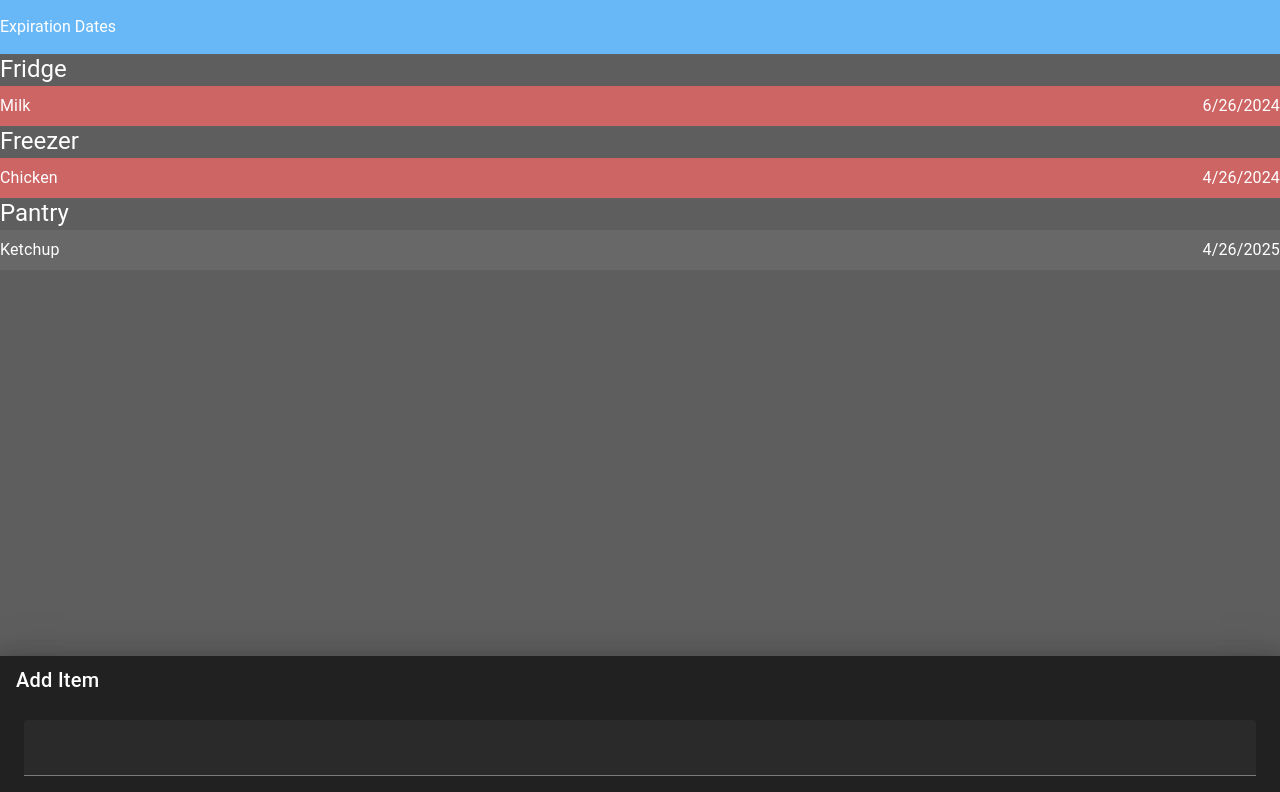
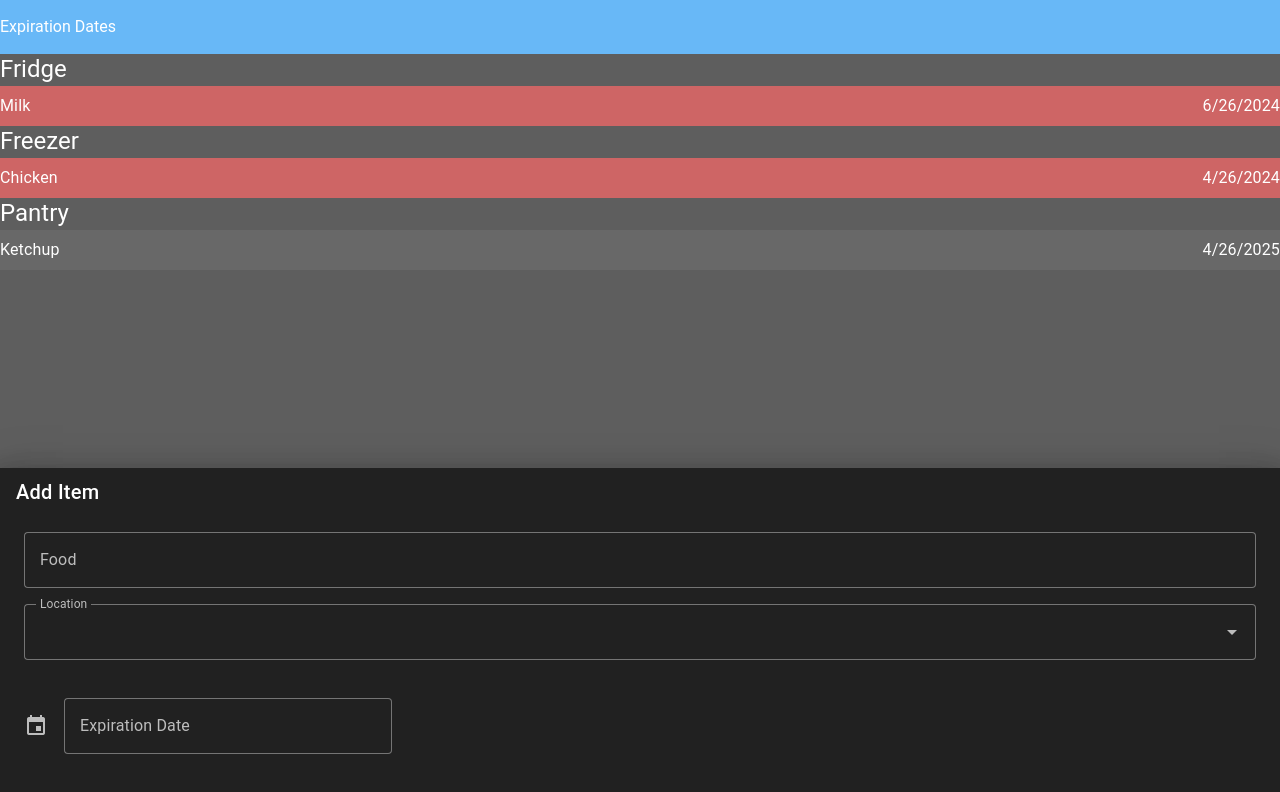
Before and after one commit to waseber/expiration-dates, a Vue app: page / in a window 1280 px wide. Both pictures are taken after a click on the button 1224 px from the left and 760 px from the top of the page. Shown: the top 792 px of the page. Built offline with nearby package versions, Linux system fonts and the light colour scheme.

Commit message:
upgrades vuetify. Adds form elements

```diff
--- a/package.json
+++ b/package.json
@@ -12,7 +12,7 @@
     "core-js": "^3.34.0",
     "roboto-fontface": "*",
     "vue": "^3.4.0",
-    "vuetify": "^3.5.0"
+    "vuetify": "^3.6.0"
   },
   "devDependencies": {
     "@vitejs/plugin-vue": "^5.0.4",
--- a/src/components/AddItem.vue
+++ b/src/components/AddItem.vue
@@ -22,10 +22,26 @@ const formData = ref({ item: "", location: "" });
       <v-card-text>
         <v-form>
           <v-text-field
-            v-model="formData.item"
+            v-model="formData.food"
+            variant="outlined"
+            label="Food"
             hide-details
             required
+            class="mb-4"
           ></v-text-field>
+          <v-select
+            v-model="formData.location"
+            label="Location"
+            :items="['Freezer', 'Fridge', 'Pantry']"
+            variant="outlined"
+            class="mb-4"
+          ></v-select>
+          <v-date-input
+            v-model="formData.expirationDate"
+            label="Expiration Date"
+            max-width="368"
+            variant="outlined"
+          ></v-date-input>
         </v-form>
       </v-card-text>
     </v-card>
--- a/src/components/ItemsList.vue
+++ b/src/components/ItemsList.vue
@@ -34,7 +34,7 @@ const colorFormat = (date) => {
     <template v-for="(item, iIdx) in g?.items" :key="iIdx">
       <v-list :bg-color="colorFormat(item.expirationDate)">
         <v-list-item-title class="d-flex text-capitalize"
-          >{{ item.item }} <v-spacer /><span
+          >{{ item.food }} <v-spacer /><span
             v-html="formatDate(item.expirationDate)"
           ></span
         ></v-list-item-title>
--- a/src/stores/app.js
+++ b/src/stores/app.js
@@ -8,17 +8,17 @@ export const useAppStore = defineStore("app", {
     listData: [
       {
         location: "fridge",
-        items: [{ item: "milk", expirationDate: "06/26/2024" }],
+        items: [{ food: "milk", expirationDate: "06/26/2024" }],
       },
       {
         location: "freezer",
-        items: [{ item: "chicken", expirationDate: "04/26/2024" }],
+        items: [{ food: "chicken", expirationDate: "04/26/2024" }],
       },
       {
         location: "pantry",
         items: [
           {
-            item: "ketchup",
+            food: "ketchup",
             expirationDate: "04/26/2025",
           },
         ],
```
Also changed, not shown: src/plugins/vuetify.js (+9 -6 lines), 1 other file (tests, documents, lock files or other folders).
